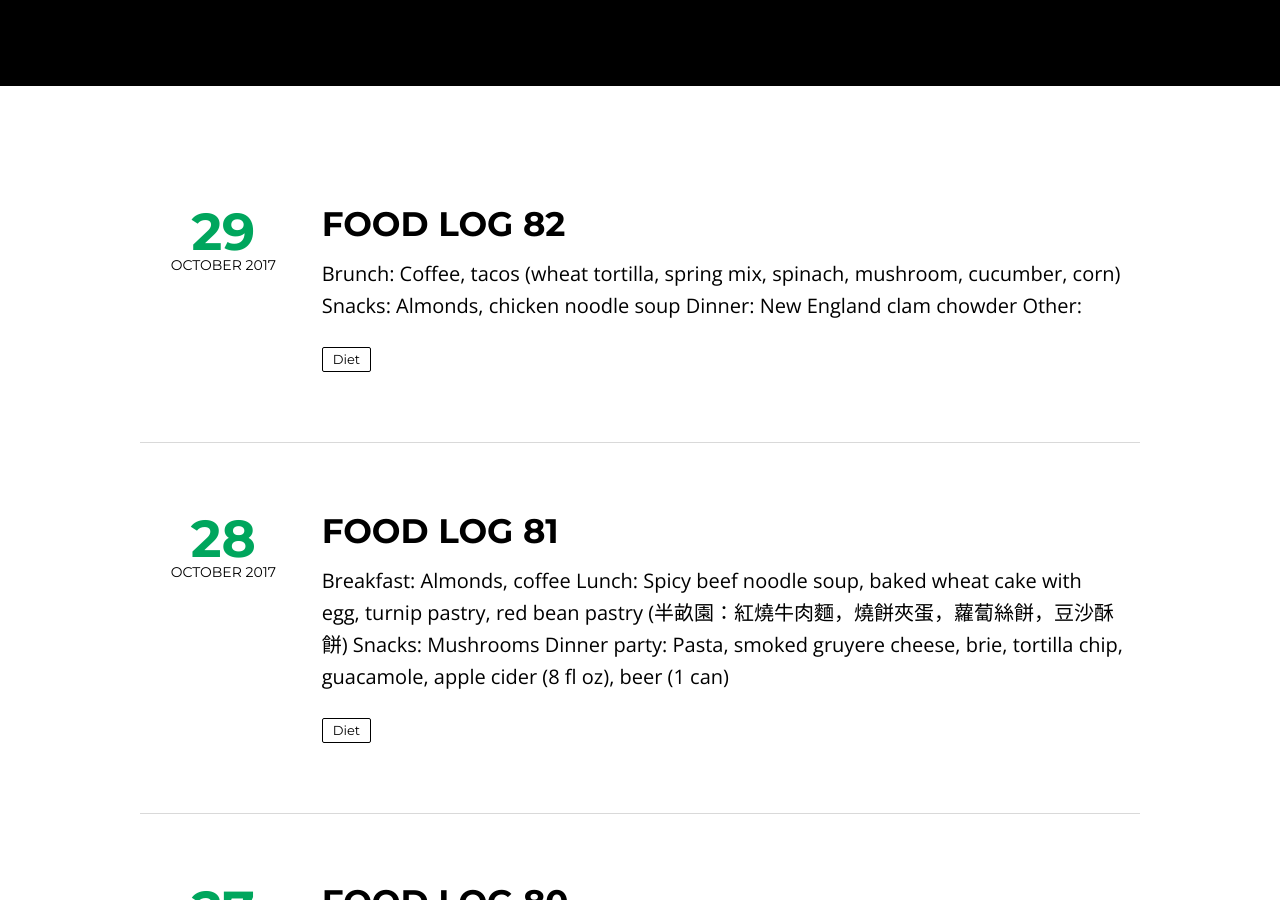
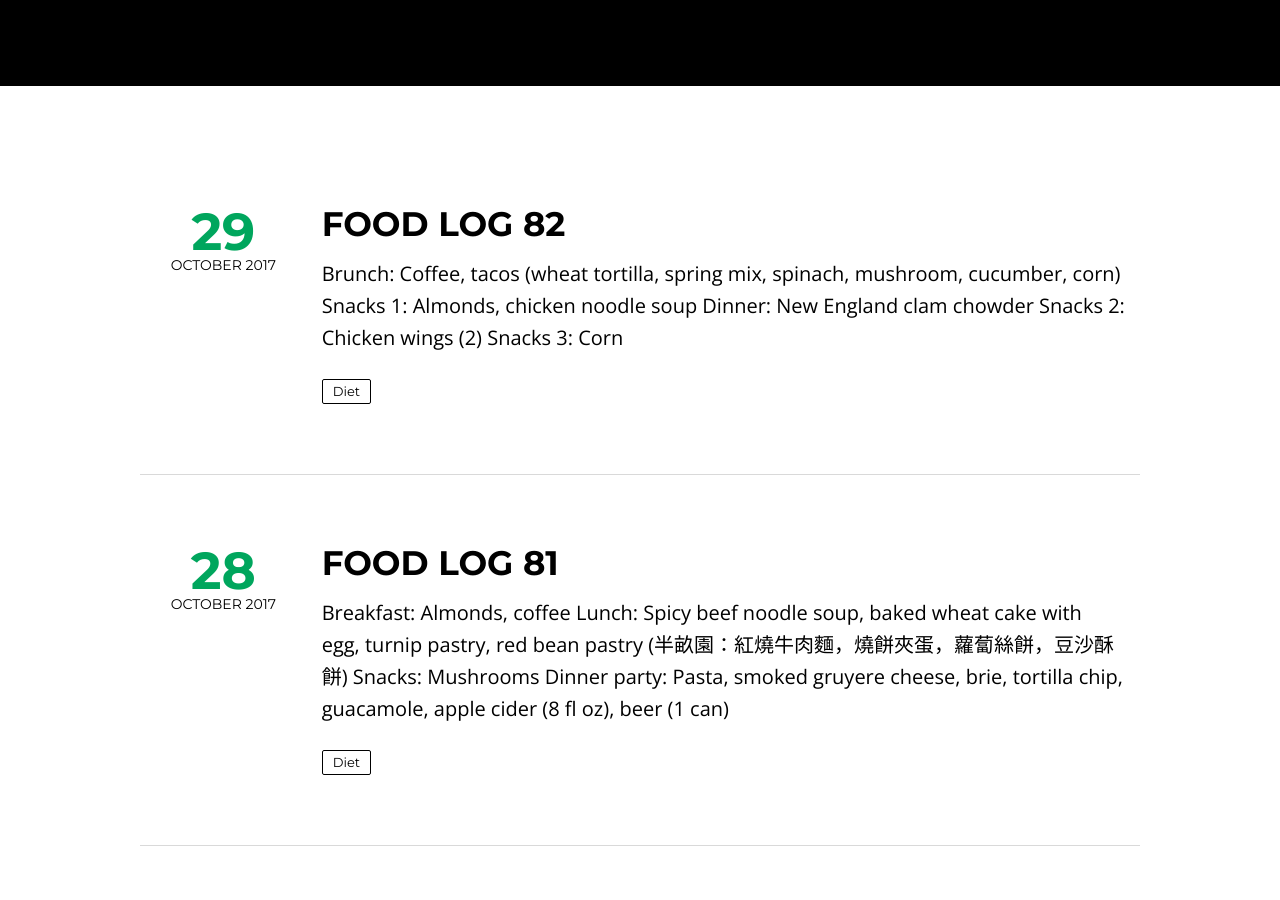
Before and after one commit to kcmlin/kcmlin.github.io, a Jekyll site: the page built from index.html, in a window 1280 px wide and 900 px high, scrolled down 438 px. Built offline with Jekyll 4.4.1, drawn with Linux system fonts in a browser that asks for light colours; nearby versions of some CDN libraries; the list of posts is cut into pages by our own code.

Commit message:
Update 2017-10-29-food82.md

```diff
--- a/_posts/2017-10-29-food82.md
+++ b/_posts/2017-10-29-food82.md
@@ -12,6 +12,7 @@ published: true
 ---
 
 * **Brunch**: Coffee, tacos (wheat tortilla, spring mix, spinach, mushroom, cucumber, corn)
-* **Snacks**: Almonds, chicken noodle soup
+* **Snacks 1**: Almonds, chicken noodle soup
 * **Dinner**: New England clam chowder
-* **Other**:
+* **Snacks 2**: Chicken wings (2)
+* **Snacks 3**: Corn
```
